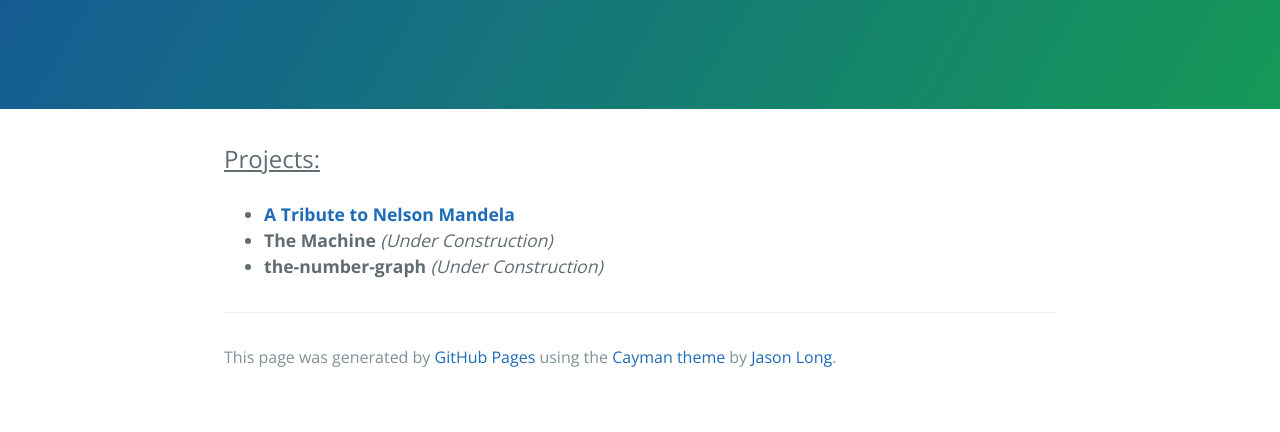
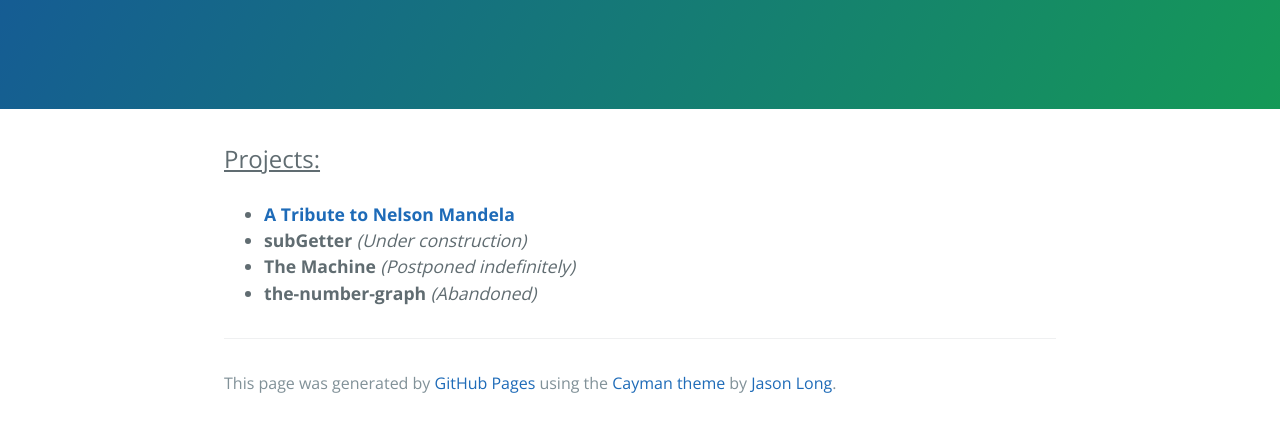
Before and after one commit to sam97/sam97.github.io, a plain HTML site: page index.html in a window 1280 px wide. Shown: the part 208-640 px from the top of the page. Drawn offline with nearby package versions, Linux system fonts and the light colour scheme.

Commit message:
Change project statuses.
Add subGetter to the list.
Set The Machine's status to indefinite.
Set TNG's status to abandoned.

```diff
--- a/index.html
+++ b/index.html
@@ -20,9 +20,11 @@
       <ul>
 <li><strong><a href="./madiba">A Tribute to Nelson Mandela</a></strong>
 </li>
-<li><strong>The Machine</strong> <em>(Under Construction)</em>
+<li><strong>subGetter</strong> <em>(Under construction)</em>
 </li>
-<li><strong>the-number-graph</strong> <em>(Under Construction)</em>
+<li><strong>The Machine</strong> <em>(Postponed indefinitely)</em>
+</li>
+<li><strong>the-number-graph</strong> <em>(Abandoned)</em>
 </li>
 </ul>
 
```
